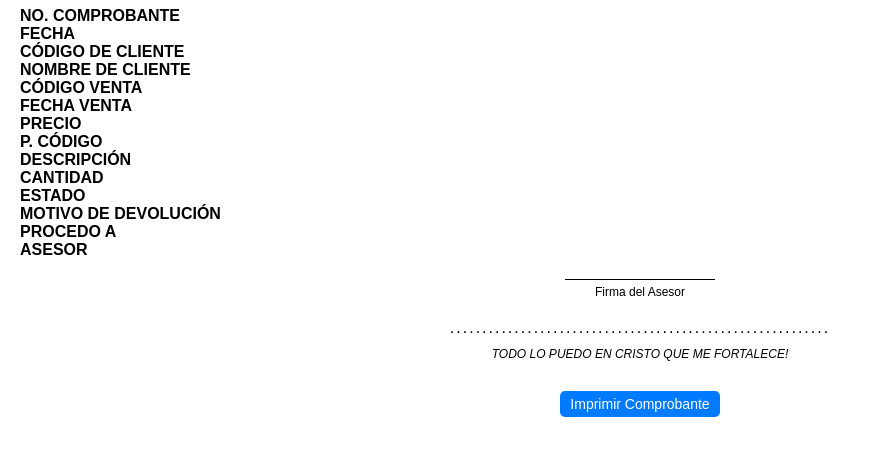
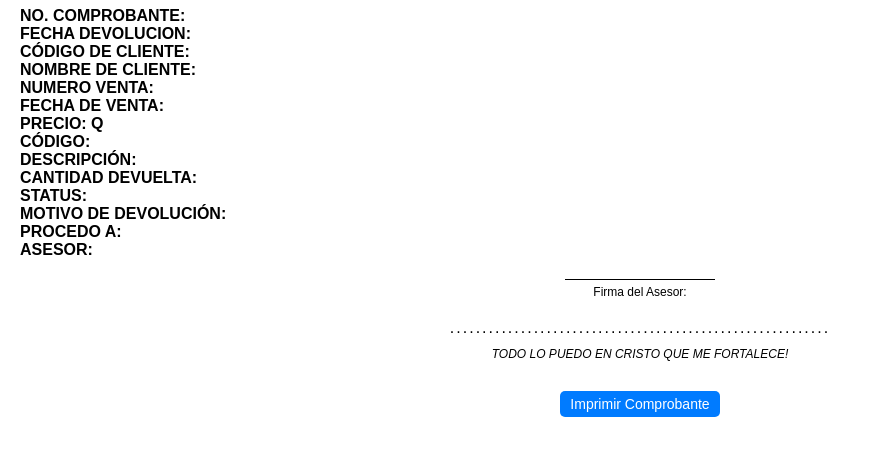
Before and after one commit to wesjapan2021/comprobante_devoluciones, a plain HTML site: page index.html in a window 1280 px wide. Shown: the part 44-500 px from the top of the page, without its empty margins (0-870 px from the left). Drawn offline with Linux system fonts and the light colour scheme.

Commit message:
Update index.html

```diff
--- a/index.html
+++ b/index.html
@@ -3,7 +3,7 @@
 <head>
     <meta charset="UTF-8">
     <meta name="viewport" content="width=device-width, initial-scale=1.0">
-    <title>Comprobante de Devolución</title>
+    <title>COMPROBANTE DE DEVOLUCION</title>
     <link rel="stylesheet" href="styles.css">
 </head>
 <body>
@@ -14,65 +14,65 @@
 
         <div class="content">
             <div class="info-row">
-                <span class="label">NO. COMPROBANTE</span>
+                <span class="label">NO. COMPROBANTE:</span>
                 <span id="noComprobante" class="value"></span>
             </div>
             <div class="info-row">
-                <span class="label">FECHA</span>
+                <span class="label">FECHA DEVOLUCION:</span>
                 <span id="fechaDevolucion" class="value"></span>
             </div>
             <div class="info-row">
-                <span class="label">CÓDIGO DE CLIENTE</span>
+                <span class="label">CÓDIGO DE CLIENTE:</span>
                 <span id="idCliente" class="value"></span>
             </div>
             <div class="info-row">
-                <span class="label">NOMBRE DE CLIENTE</span>
+                <span class="label">NOMBRE DE CLIENTE:</span>
                 <span id="nombreCliente" class="value"></span>
             </div>
             <div class="info-row">
-                <span class="label">CÓDIGO VENTA</span>
+                <span class="label">NUMERO VENTA:</span>
                 <span id="noVenta" class="value"></span>
             </div>
             <div class="info-row">
-                <span class="label">FECHA VENTA</span>
+                <span class="label">FECHA DE VENTA:</span>
                 <span id="fechaVenta" class="value"></span>
             </div>
             <div class="info-row">
-                <span class="label">PRECIO</span>
+                <span class="label">PRECIO: Q </span>
                 <span id="precioV" class="value"></span>
             </div>
             <div class="info-row">
-                <span class="label">P. CÓDIGO</span>
+                <span class="label">CÓDIGO:</span>
                 <span id="codigoP" class="value"></span>
             </div>
             <div class="info-row">
-                <span class="label">DESCRIPCIÓN</span>
+                <span class="label">DESCRIPCIÓN:</span>
                 <span id="descripcionP" class="value"></span>
             </div>
             <div class="info-row">
-                <span class="label">CANTIDAD</span>
+                <span class="label">CANTIDAD DEVUELTA:</span>
                 <span id="cantidadDevuelta" class="value"></span>
             </div>
             <div class="info-row">
-                <span class="label">ESTADO</span>
+                <span class="label">STATUS:</span>
                 <span id="status" class="value"></span>
             </div>
             <div class="info-row">
-                <span class="label">MOTIVO DE DEVOLUCIÓN</span>
+                <span class="label">MOTIVO DE DEVOLUCIÓN:</span>
                 <span id="motivoDevolucion" class="value"></span>
             </div>
             <div class="info-row">
-                <span class="label">PROCEDO A</span>
+                <span class="label">PROCEDO A:</span>
                 <span id="procedoA" class="value"></span>
             </div>
             <div class="info-row">
-                <span class="label">ASESOR</span>
+                <span class="label">ASESOR:</span>
                 <span id="nombreAsesor" class="value"></span>
             </div>
             <div class="signature-section">
                 <img id="firmaAsesor" alt="Firma del Asesor" class="signature">
                 <div class="signature-line"></div>
-                <p class="signature-label">Firma del Asesor</p>
+                <p class="signature-label">Firma del Asesor:</p>
             </div>
         </div>
         <div class="footer">
```
